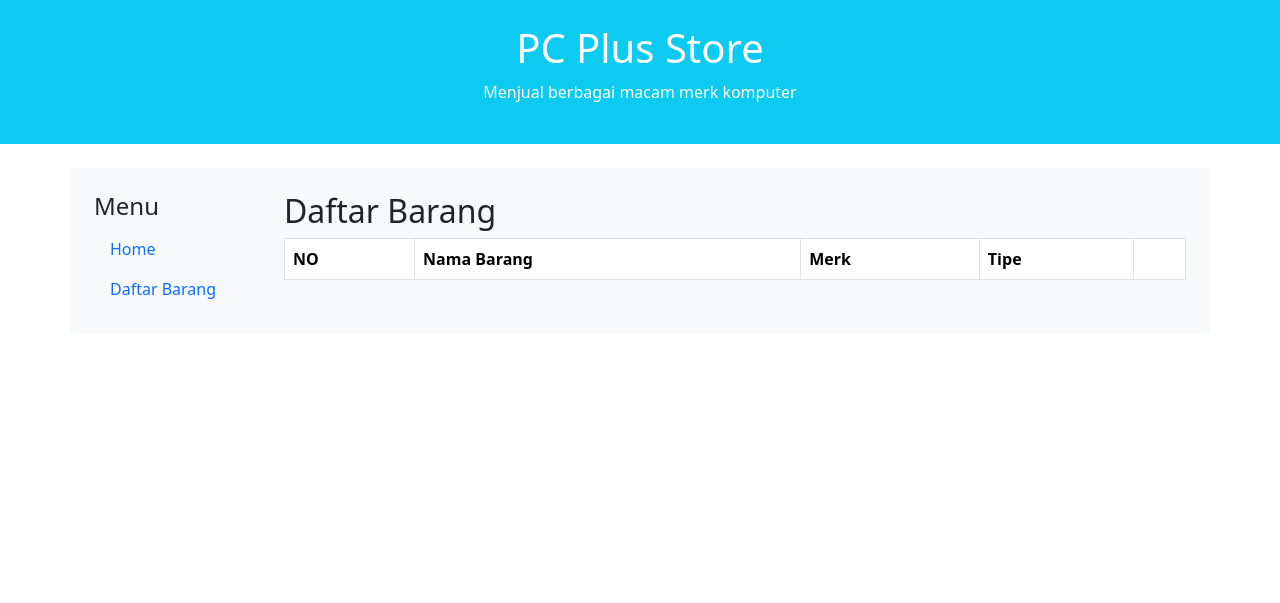
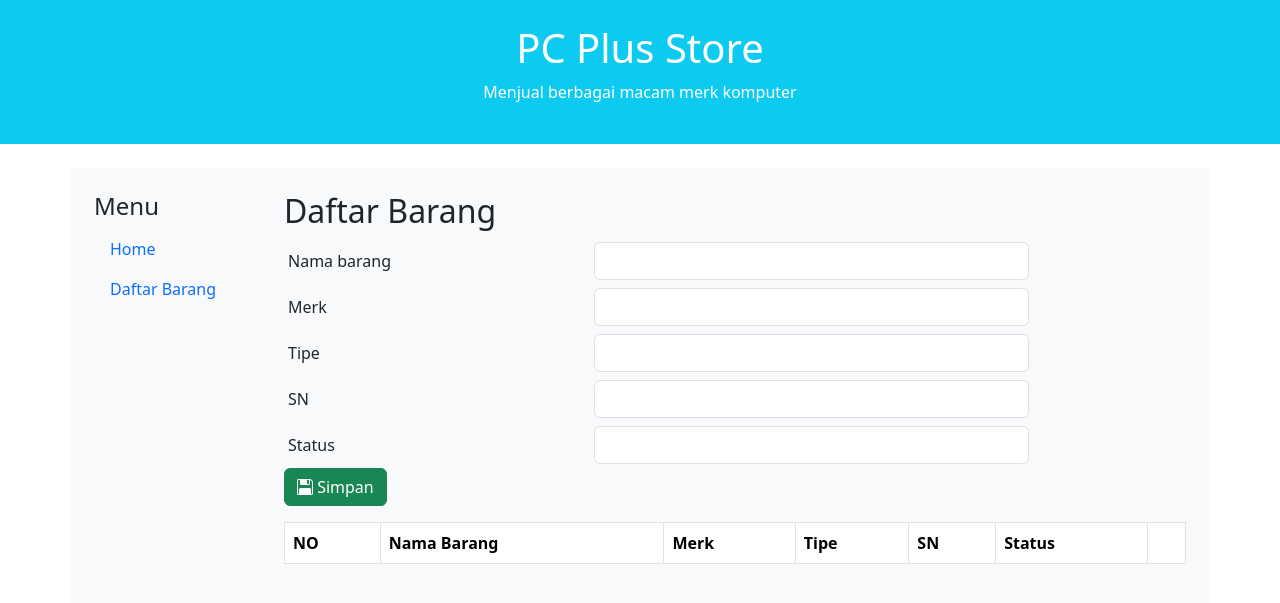
Before and after one commit to Hendrow/Flask-Vuejs-cdn, a Flask app: page / in a window 1280 px wide. Shown: the top 603 px of the page. Run offline with Flask 3, Linux system fonts and the light colour scheme; lists and menus that the app fills with data are empty.

Commit message:
membuat tampilan form dan icon

```diff
--- a/application/templates/latihan.html
+++ b/application/templates/latihan.html
@@ -6,7 +6,10 @@
     <script src="https://unpkg.com/vue@3/dist/vue.global.js"></script>
     <title>Latihan Vue js</title>
     <link href="https://cdn.jsdelivr.net/npm/bootstrap@5.3.3/dist/css/bootstrap.min.css" rel="stylesheet">
+    <!-- <link rel="stylesheet" href="{{ url_for('static', filename='font-awesome/css/font-awesome.min.css')}}"> -->
+    <link rel="stylesheet" href="https://cdn.jsdelivr.net/npm/bootstrap-icons@1.11.3/font/bootstrap-icons.min.css">
     <script src="https://cdn.jsdelivr.net/npm/bootstrap@5.3.3/dist/js/bootstrap.bundle.min.js"></script>
+
 </head>
 <body>
     <div class="container-fluid bg-info text-white text-center p-4">
@@ -28,6 +31,55 @@
             </div>
             <div class="col-10 p-4 bg-light">
                 <h2>Daftar Barang</h2>
+
+                <form @submit.prevent = "addBarang">
+                    <form-group>
+                        <div class="row p-1">
+                            <div class="col-4">
+                                <label for="" class="col-form-label">Nama barang</label>
+                            </div>
+                            <div class="col-6">
+                                <input type="text" class="form-control" v-model="barang.namaBarang" title="Nama barang">
+                            </div>
+                        </div>
+                        <div class="row p-1">
+                            <div class="col-4">
+                                <label for="" class="col-form-label">Merk</label>
+                            </div>
+                            <div class="col-6">
+                                <input type="text" class="form-control" v-model="barang.merk" title="Merk">
+                            </div>
+                        </div>
+                        <div class="row p-1">
+                            <div class="col-4">
+                                <label for="" class="col-form-label">Tipe</label>
+                            </div>
+                            <div class="col-6">
+                                <input type="text" class="form-control" v-model="barang.tipe" title="tipe">
+                            </div>
+                        </div>
+                        <div class="row p-1">
+                            <div class="col-4">
+                                <label for="" class="col-form-label">SN</label>
+                            </div>
+                            <div class="col-6">
+                                <input type="text" class="form-control" v-model="barang.sn" title="sn">
+                            </div>
+                        </div>
+                        <div class="row p-1">
+                            <div class="col-4">
+                                <label for="" class="col-form-label">Status</label>
+                            </div>
+                            <div class="col-6">
+                                <input type="text" class="form-control" v-model="barang.status" title="status">
+                            </div>
+                        </div>
+                        <div class="pb-3">
+                            <button class="btn btn-success" type="submit"><i class="bi-floppy2"></i> Simpan</button>
+                        </div>
+                    </form-group>
+                </form>
+
                 <table class="table table-bordered mx-auto">
                     <thead>
                         <tr>
@@ -35,6 +87,8 @@
                             <th>Nama Barang</th>
                             <th>Merk</th>
                             <th>Tipe</th>
+                            <th>SN</th>
+                            <th>Status</th>
                             <th></th>
                         </tr>
                     </thead>
@@ -44,7 +98,9 @@
                             <td>[barang.namaBarang]</td>
                             <td>[barang.merk]</td>
                             <td>[barang.tipe]</td>
-                            <td></td>
+                            <td>[barang.sn]</td>
+                            <td>[barang.status]</td>
+                            <td><button class="btn btn-sm btn-warning"><i class="bi-pencil-square"></i></button> <button class="btn btn-sm btn-danger"><i class="bi-trash"></i></button></td>
                         </tr>
                     </tbody>
                 </table>
```
